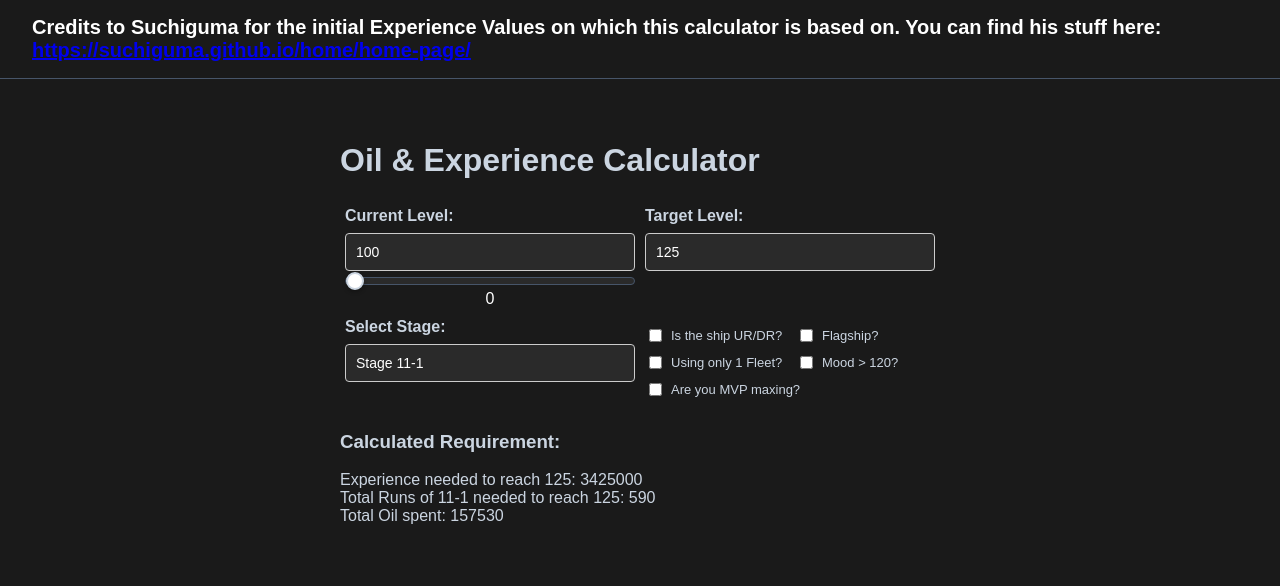
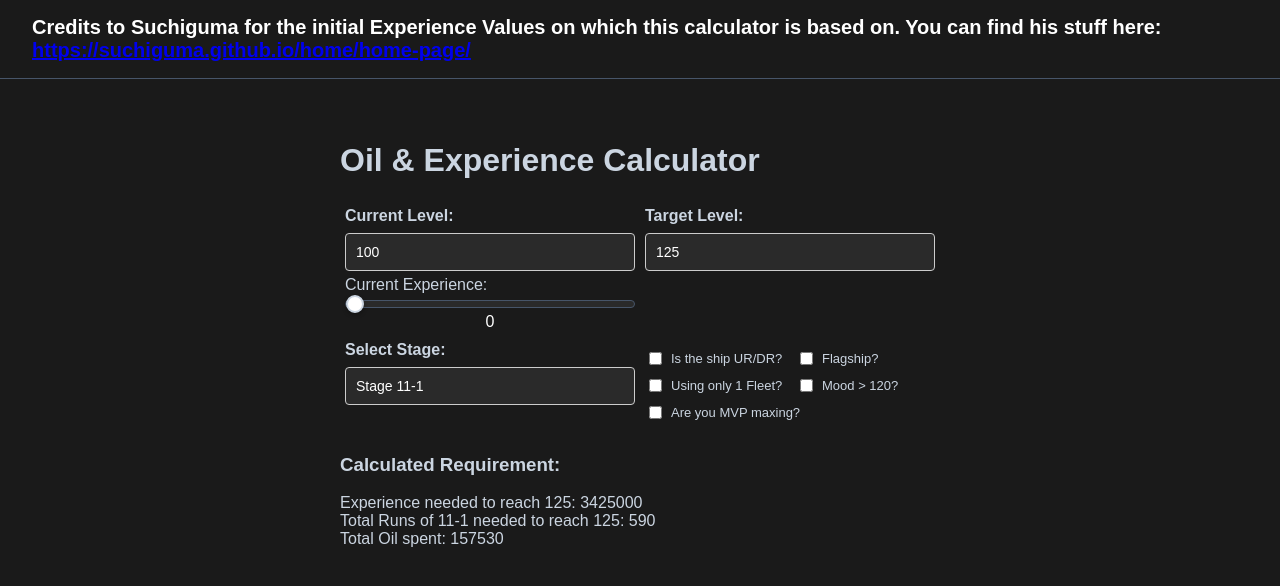
Before and after one commit to Subwaytodie/al-exp-calc, a React (Vite) app: page / in a window 1280 px wide. Shown: the top 586 px of the page. Built offline with nearby package versions, Linux system fonts and the light colour scheme.

Commit message:
added extra text

```diff
--- a/src/App.jsx
+++ b/src/App.jsx
@@ -90,13 +90,14 @@ function App() {
           <label style={{ display: 'block', marginBottom: '8px', fontWeight: 'bold' }}>
             Current Level:
           </label>
-          <input style={{ padding: '10px', width: '100%', boxSizing: 'border-box', borderRadius: '4px', border: '1px solid #ccc'}}
+          <input style={{ padding: '10px', width: '100%', boxSizing: 'border-box', borderRadius: '4px', border: '1px solid #ccc', marginBottom: '5px'}}
             type="number"
             value={currentLevel}
             min="1"
             max="124"
             onChange={(e) => handleTypingChange(e, setCurrentLevel)}
             onBlur={(e) => handleFinalValidation(e, 1, 124, setCurrentLevel)}/>
+          Current Experience:
           <input type="range" value ={experienceCurrent} max={expValue} onChange={(e) => handleTypingChange(e, setExperienceCurrent)}/>
           <input className='slider-value-input'
             type="number"
```
